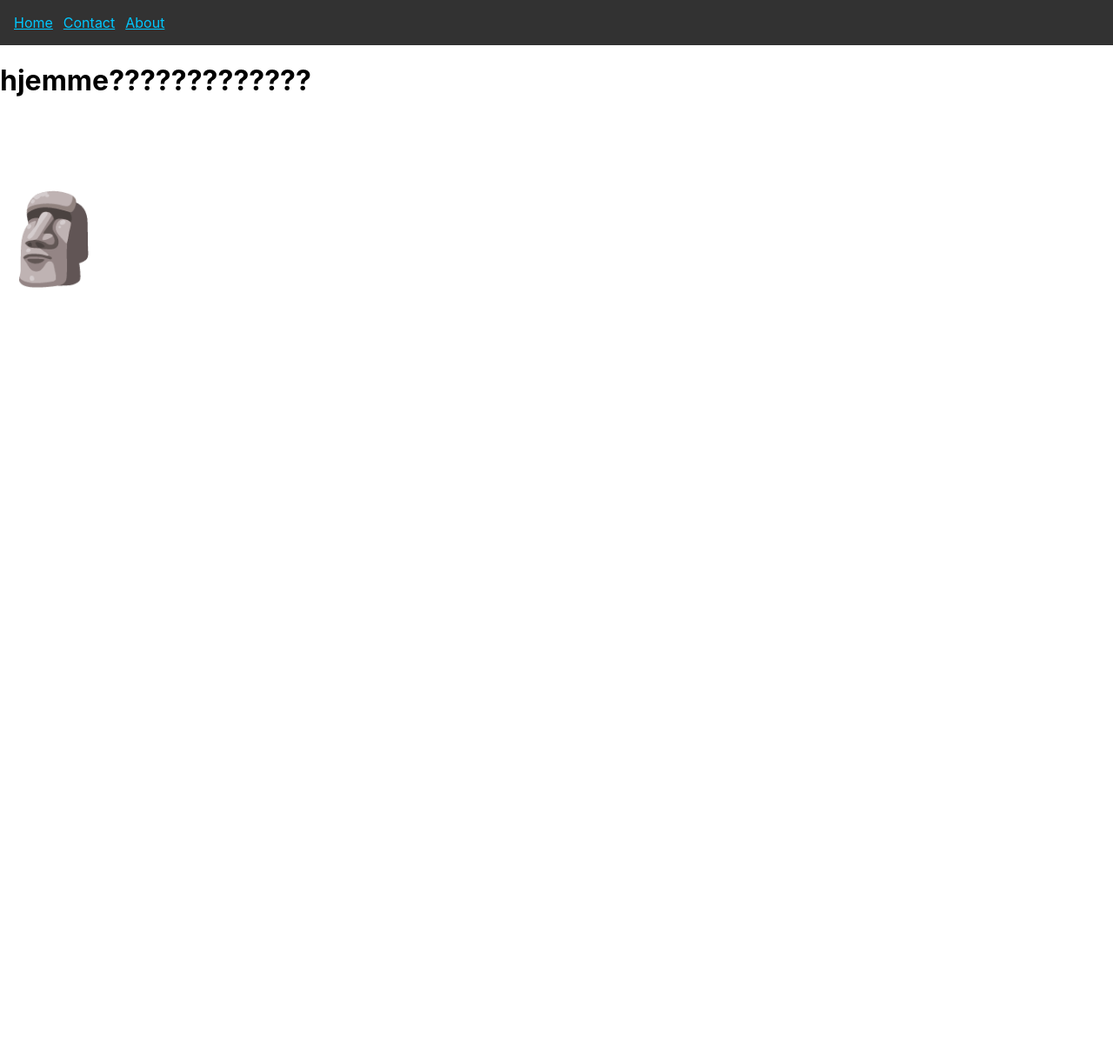
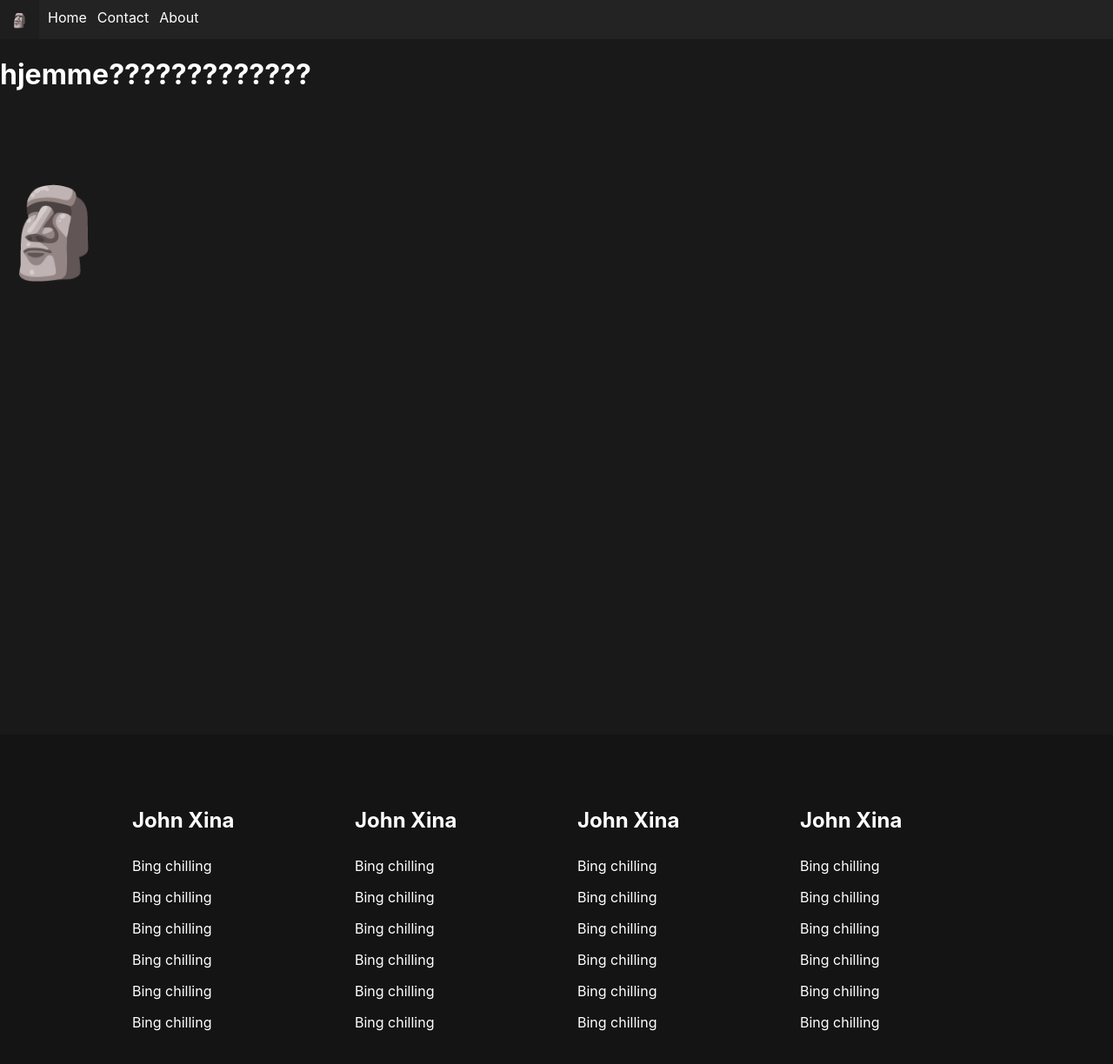
Before and after one commit to 2ITB-Dromtorp/Skoleoppgaver_andreask, a React (Create React App) app in the folder routing_test/: page / in a window 1280 px wide. Shown: the top 1224 px of the page at 87% size. Before the commit the page ends 800 px from the top, so only its background shows below. Built offline with nearby package versions, Linux system fonts and the light colour scheme.

Commit message:
routinggggggg

```diff
--- a/routing_test/src/App.css
+++ b/routing_test/src/App.css
@@ -13,6 +13,11 @@
     color: rgb(255, 255, 255);
 }
 
+.button_link {
+    color: rgb(255, 255, 255) !important;
+    text-decoration: none;
+}
+
 a {
     color: rgb(0, 200, 255);
 }
@@ -21,9 +26,18 @@ a:visited {
     color: rgb(0, 100, 255);
 }
 
+#main {
+    width: 100%;
+    color: rgb(255, 255, 255);
+}
+
 nav {
-    background-color: rgb(50, 50, 50);
-    padding: 16px;
+    position: sticky;
+    top: 0;
+    display: flex;
+    flex-direction: row;
+    height: 45px;
+    background-color: rgb(35, 35, 35);
 }
 
 #nav_list {
@@ -31,10 +45,65 @@ nav {
     flex-direction: row;
     gap: 12px;
     list-style: none;
+    padding: 10px;
     margin: 0;
+}
+
+#nav_icon {
+    display: flex;
+    justify-content: center;
+    align-items: center;
+    height: 100%;
+    aspect-ratio: 1 / 1;
+    background-color: rgb(30, 30, 30);
+}
+
+#content {
+    overflow: auto;
+    min-height: 100svh;
+    background-color: rgb(25, 25, 25);
+}
+
+#footer {
+    display: flex;
+    flex-direction: row;
+    align-items: center;
+    justify-content: center;
+    padding: 64px 0 64px 0;
+    background-color: rgb(20, 20, 20);
+}
+
+#footer_list {
+    display: flex;
+    flex-direction: row;
+    list-style: none;
+    padding: 0;
+    margin: 0;
+    width: 80%;
+}
+
+#footer_list > * {
+    width: 100%;
+    padding: 0 24px 0 24px;
+}
+
+.footer_sub_list_main_list {
+    list-style: none;
     padding: 0;
 }
 
-#content {
+.footer_sub_list_title {
+    font-size: 24;
+}
 
+.footer_sub_list {
+    list-style: none;
+    padding: 0;
+    display: flex;
+    flex-direction: column;
 }
+
+.footer_sub_list > * {
+    margin-top: 8px;
+    margin-bottom: 8px;
+}
--- a/routing_test/src/pages/layout.js
+++ b/routing_test/src/pages/layout.js
@@ -3,22 +3,89 @@ import { Outlet, Link } from 'react-router-dom';
 const Layout = () => {
     return (
         <>
+            <div id="main">
                 <nav>
+                    <div id="nav_icon">🗿</div>
                     <ul id="nav_list">
                         <li>
-                        <Link to="/">Home</Link>
+                            <Link className="button_link" to="/">Home</Link>
                         </li>
                         <li>
-                        <Link to="/contact">Contact</Link>
+                            <Link className="button_link" to="/contact">Contact</Link>
                         </li>
                         <li>
-                        <Link to="/about">About</Link>
+                            <Link className="button_link" to="/about">About</Link>
                         </li>
                     </ul>
                 </nav>
                 <div id="content">
                     <Outlet />
                 </div>
+                <div id="footer">
+                    <ul id="footer_list">
+                        <li>
+                            <ul className="footer_sub_list_main_list">
+                                <li><h2 className="footer_sub_list_title">John Xina</h2></li>
+                                <li>
+                                    <ul className="footer_sub_list">
+                                        <li><a className="button_link">Bing chilling</a></li>
+                                        <li><a className="button_link">Bing chilling</a></li>
+                                        <li><a className="button_link">Bing chilling</a></li>
+                                        <li><a className="button_link">Bing chilling</a></li>
+                                        <li><a className="button_link">Bing chilling</a></li>
+                                        <li><a className="button_link">Bing chilling</a></li>
+                                    </ul>
+                                </li>
+                            </ul>
+                        </li>
+                        <li>
+                            <ul className="footer_sub_list_main_list">
+                                <li><h2 className="footer_sub_list_title">John Xina</h2></li>
+                                <li>
+                                    <ul className="footer_sub_list">
+                                        <li><a className="button_link">Bing chilling</a></li>
+                                        <li><a className="button_link">Bing chilling</a></li>
+                                        <li><a className="button_link">Bing chilling</a></li>
+                                        <li><a className="button_link">Bing chilling</a></li>
+                                        <li><a className="button_link">Bing chilling</a></li>
+                                        <li><a className="button_link">Bing chilling</a></li>
+                                    </ul>
+                                </li>
+                            </ul>
+                        </li>
+                        <li>
+                            <ul className="footer_sub_list_main_list">
+                                <li><h2 className="footer_sub_list_title">John Xina</h2></li>
+                                <li>
+                                    <ul className="footer_sub_list">
+                                        <li><a className="button_link">Bing chilling</a></li>
+                                        <li><a className="button_link">Bing chilling</a></li>
+                                        <li><a className="button_link">Bing chilling</a></li>
+                                        <li><a className="button_link">Bing chilling</a></li>
+                                        <li><a className="button_link">Bing chilling</a></li>
+                                        <li><a className="button_link">Bing chilling</a></li>
+                                    </ul>
+                                </li>
+                            </ul>
+                        </li>
+                        <li>
+                            <ul className="footer_sub_list_main_list">
+                                <li><h2 className="footer_sub_list_title">John Xina</h2></li>
+                                <li>
+                                    <ul className="footer_sub_list">
+                                        <li><a className="button_link">Bing chilling</a></li>
+                                        <li><a className="button_link">Bing chilling</a></li>
+                                        <li><a className="button_link">Bing chilling</a></li>
+                                        <li><a className="button_link">Bing chilling</a></li>
+                                        <li><a className="button_link">Bing chilling</a></li>
+                                        <li><a className="button_link">Bing chilling</a></li>
+                                    </ul>
+                                </li>
+                            </ul>
+                        </li>
+                    </ul>
+                </div>
+            </div>
         </>
     );
 }
--- a/routing_test/src/pages/nopage.js
+++ b/routing_test/src/pages/nopage.js
@@ -1,8 +1,8 @@
 const NoPage = () => {
     return (
         <>
-            <h1>ERROR: 69</h1>
-            <p>Side finnes ikke ☝️🤓</p>
+            <h1>ERROR: 404</h1>
+            <p>Siden finnes ikke ☝️🤓</p>
         </>
     );
 }
```
Lines whose indentation alone changed are shown as unchanged.
